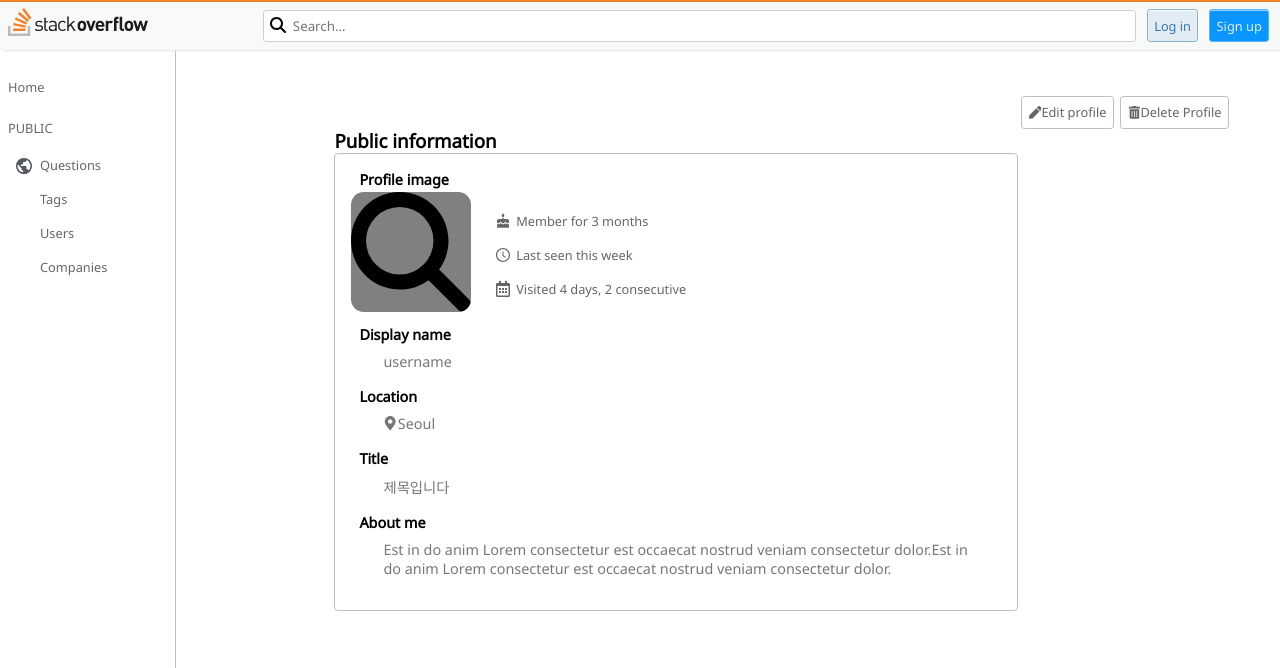
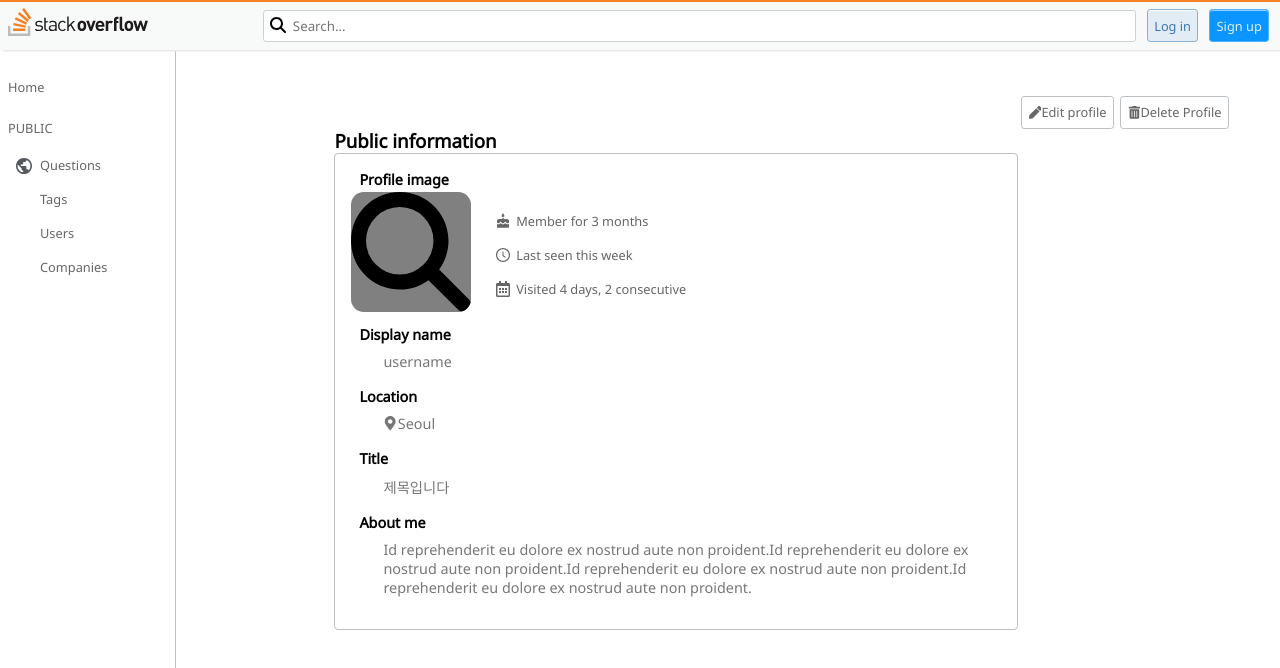
Before and after one commit to codestates-seb/seb42_pre_021, a React (Create React App) app in the folder client/: page /mypage in a window 1280 px wide. Shown: the top 668 px of the page. Built offline with nearby package versions, Linux system fonts and the light colour scheme.

Commit message:
:recycle: refactor : MyPage width 수정

```diff
--- a/client/src/pages/MyPage.js
+++ b/client/src/pages/MyPage.js
@@ -56,9 +56,9 @@ const MyPage = () => {
                 <li>
                   About me
                   <AboutMe>
-                    Est in do anim Lorem consectetur est occaecat nostrud veniam consectetur
-                    dolor.Est in do anim Lorem consectetur est occaecat nostrud veniam consectetur
-                    dolor.
+                    Id reprehenderit eu dolore ex nostrud aute non proident.Id reprehenderit eu
+                    dolore ex nostrud aute non proident.Id reprehenderit eu dolore ex nostrud aute
+                    non proident.Id reprehenderit eu dolore ex nostrud aute non proident.
                   </AboutMe>
                 </li>
               </ul>
@@ -90,11 +90,13 @@ const Container = styled.div`
 const InfoContainer = styled.section`
   display: flex;
   flex-direction: column;
-  max-width: 100%;
+  width: 100%;
   margin-left: 15%;
   margin-top: 3rem;
 
   > div {
+    max-width: 100%;
+    width: 100%;
     padding: 1rem;
     border-radius: 4px;
     border: 1px solid #bbc0c4;
```
